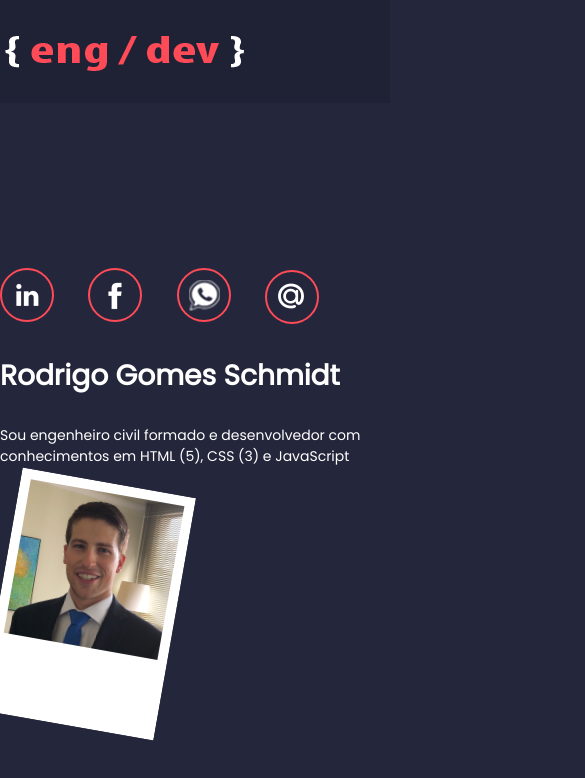
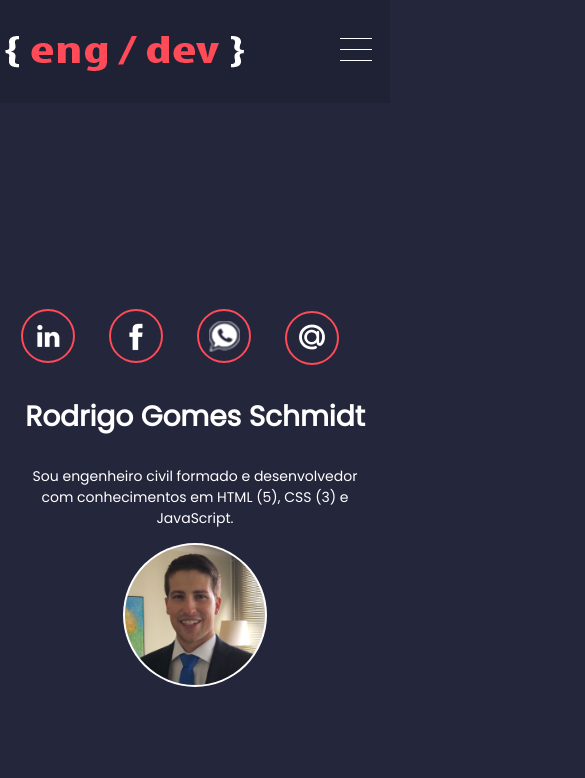
Before and after one commit to rodrigogschmidt/Curso-Target-Trust, a plain HTML site: page portfolio/index.htm in a window 390 px wide. Shown: the top 778 px of the page, 585 px wide, since content can reach past the window. Drawn offline with Linux system fonts and the light colour scheme.

Commit message:
04.11 parte 1

```diff
--- a/portfolio/css/responsivo.css
+++ b/portfolio/css/responsivo.css
@@ -2,7 +2,9 @@
    #menu {
        display: none;
    }
-
+   header div{
+       width: 100%;
+   }
    .container {
        width: 100%;
    }
@@ -15,15 +17,28 @@
    }
    section {
        width: 100%;
+       padding: 20px;
    }
    .polaroid {
        width: 40%;
+       border-radius: 50%;
+       padding: 2px;
+       transform: none;
+   }
+   .polaroid:hover {
+        animation: none;
+
    }
    aside {
        width: 100% !important;
        margin: 0 !important;
+       /* text-align centraliza na tela elementos do tipo TEXTO e INLINE */
+       text-align: center;
    }
    #burger {
         display: block;
    }
+    .maquina-de-escrever {
+    width: auto;
+   }
 }
--- a/portfolio/index.htm
+++ b/portfolio/index.htm
@@ -42,7 +42,7 @@
         <h1>Rodrigo Gomes Schmidt</h1>
       </div>
 
-      <p>Sou engenheiro civil formado e desenvolvedor com conhecimentos em HTML (5), CSS (3) e JavaScript</p>
+      <p>Sou engenheiro civil formado e desenvolvedor com conhecimentos em HTML (5), CSS (3) e JavaScript.</p>
     </aside>
      <!-- Coluna com a foto do autor -->
     <aside>
```
